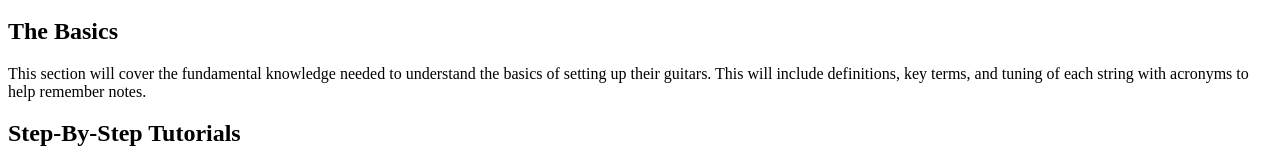
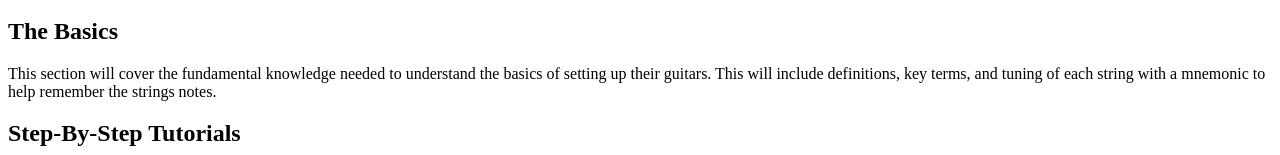
Before and after one commit to Manolo323/my-pwp-manny, a plain HTML site: page public_html/documentation/milestone-2.html in a window 1280 px wide. Shown: the part 185-340 px from the top of the page. Drawn offline with Linux system fonts and the light colour scheme.

Commit message:
added more text to milestone-2.html file

```diff
--- a/public_html/documentation/milestone-2.html
+++ b/public_html/documentation/milestone-2.html
@@ -15,7 +15,7 @@
         </p>
     <h2>The Basics</h2>
         <p>
-            This section will cover the fundamental knowledge needed to understand the basics of setting up their guitars. This will include definitions, key terms, and tuning of each string with acronyms to help remember notes.
+            This section will cover the fundamental knowledge needed to understand the basics of setting up their guitars. This will include definitions, key terms, and tuning of each string with a mnemonic to help remember the strings notes.
         </p>
     <h2>Step-By-Step Tutorials</h2>
         <p>
```
